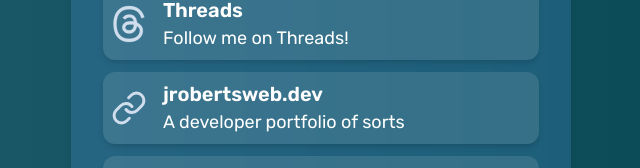
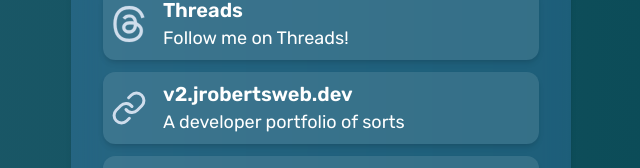
Before and after one commit to FlapShatner/link-pile, a Next.js app: page / in a window 1280 px wide. Shown: the part 423-591 px from the top of the page, without its empty margins (319-959 px from the left). Built offline with nearby package versions, Linux system fonts and the light colour scheme.

Commit message:
add event analytics

```diff
--- a/components/links/emailElement.tsx
+++ b/components/links/emailElement.tsx
@@ -4,6 +4,7 @@
 import Image from 'next/image'
 import { useCopyToClipboard, useWindowSize } from 'usehooks-ts'
 import { emailData } from '@/lib/linksData'
+
 interface EmailElementProps {}
 
 const EmailElement: FC<EmailElementProps> = () => {
--- a/components/links/linkElement.tsx
+++ b/components/links/linkElement.tsx
@@ -4,6 +4,7 @@
 import Image from 'next/image'
 import { useWindowSize } from 'usehooks-ts'
 import { LinkType } from '@/lib/linksData'
+import va from '@vercel/analytics'
 
 interface LinkProps {
  link: LinkType
@@ -16,7 +17,8 @@
   <a
    href={link.url}
    target='_blank'
-   rel='noopener noreferrer'>
+   rel='noopener noreferrer'
+   onClick={() => va.track('Link', { link: link.text, url: link.url })}>
    <div className='flex gap-4 p-2 w-full bg-white bg-opacity-10 rounded-xl shadow-md'>
     <Image
      src={link.icon}
--- a/components/socials/socials.tsx
+++ b/components/socials/socials.tsx
@@ -1,5 +1,6 @@
+'use client'
 import { FC } from 'react'
-import Link from 'next/link'
+import va from '@vercel/analytics'
 import { socialsData } from '@/lib/socialsData'
 
 interface SocialsProps {}
@@ -13,7 +14,8 @@
       key={social.id}
       href={social.url}
       target='_blank'
-      rel='noopener noreferrer'>
+      rel='noopener noreferrer'
+      onClick={() => va.track('Social', { social: social.alt, url: social.url })}>
       <div className='sm:opacity-60 hover:opacity-100 transition-opacity delay-75'>{social.icon}</div>
      </a>
     ))}
--- a/lib/linksData.ts
+++ b/lib/linksData.ts
@@ -10,7 +10,7 @@
  },
  {
   id: 2,
-  text: 'jrobertsweb.dev',
+  text: 'v2.jrobertsweb.dev',
   url: 'https://www.jrobertsweb.dev/',
   icon: '/icons/link.svg',
   note: 'A developer portfolio of sorts',
```
Also changed, not shown: 1 other file (tests, documents, lock files or other folders).
